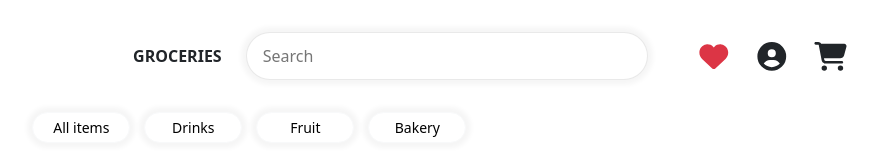
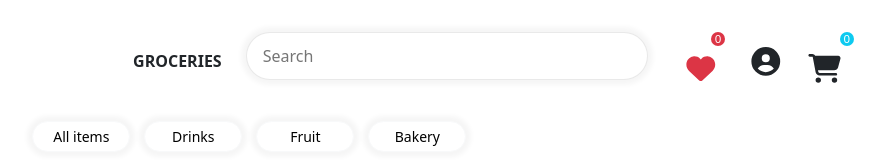
Before and after one commit to sathvik987/developer-test, a React (Create React App) app: page / in a window 1280 px wide. Shown: the top 160 px of the page, without its empty margins (193-1078 px from the left). Built offline with nearby package versions, Linux system fonts and the light colour scheme; no server answers.

Commit message:
Added cart ui

```diff
--- a/src/App.js
+++ b/src/App.js
@@ -3,9 +3,9 @@ import 'bootstrap/dist/css/bootstrap.min.css';
 import "./App.css"
 
 import { library } from "@fortawesome/fontawesome-svg-core";
-import { fas, faUserCircle, faHeart, faShoppingCart, faCartArrowDown } from "@fortawesome/free-solid-svg-icons";
+import { fas, faUserCircle, faHeart, faShoppingCart, faCartArrowDown, faArrowLeft } from "@fortawesome/free-solid-svg-icons";
 import { far } from '@fortawesome/free-regular-svg-icons';
-library.add(fas, far, faUserCircle, faHeart, faShoppingCart, faCartArrowDown)
+library.add(fas, far, faUserCircle, faHeart, faShoppingCart, faCartArrowDown, faArrowLeft)
 
 
 function App() {
--- /dev/null
+++ b/src/components/CheckOut/CheckOut.jsx
@@ -0,0 +1,60 @@
+import { Component } from "react";
+import "./checkout.css"
+import Row from 'react-bootstrap/Row';
+import Col from 'react-bootstrap/Col';
+
+
+class CheckOut extends Component {
+    constructor(props) {
+        super(props);
+        this.state = {
+
+        }
+    }
+
+
+    render() {
+
+        return (
+
+            <Row className="checkout-row">
+                <Row className="cart-products">
+                    {
+                        this.props.cart.length ? this.props.cart.map((product) => {
+                            return <Row className='cart-product-card' key={product.id}>
+                                <Col lg="2" sm="2" xs="6" className="flex-col">
+                                    <img src={product.img} alt="" className='cart-product-img' />
+                                </Col>
+
+                                <Col lg="4" sm="4" xs="6">
+
+                                </Col>
+
+                                <Col lg="3" sm="3" xs="4">
+
+                                </Col>
+
+                                <Col lg="2" sm="2" xs="4">
+
+                                </Col>
+
+                                <Col lg="1" sm="1" xs="4">
+
+                                </Col>
+
+
+                            </Row >
+
+
+                        }) : ""
+                    }
+
+                </Row>
+
+            </Row>
+
+        )
+    }
+}
+
+export default CheckOut;
--- /dev/null
+++ b/src/components/CheckOut/checkout.css
@@ -0,0 +1,36 @@
+.cart-product-card {
+    margin-bottom: 3em;
+    border: solid 1px #55555521;
+    box-shadow: 0 0 5px 5px rgb(0 0 0 / 4%);
+    background-color: rgb(255, 255, 255) !important;
+    border-radius: 2em;
+    max-height: 6em;
+    padding: 1em;
+    margin: 1em 0px;
+}
+
+
+.flex-col {
+    display: flex;
+    align-items: center;
+}
+
+.cart-product-img {
+    max-width: 100%;
+    max-height: 3em
+}
+
+.checkout-row {
+    display: flex;
+    justify-content: center;
+}
+
+.cart-products {
+    width: 70% !important;
+}
+
+@media only screen and (max-width : 480px) {
+    .cart-products {
+        width: 100% !important;
+    }
+}
--- a/src/components/LandingPage/LandingPage.jsx
+++ b/src/components/LandingPage/LandingPage.jsx
@@ -7,6 +7,7 @@ import { FontAwesomeIcon } from "@fortawesome/react-fontawesome";
 
 import SearchBox from "../SearchBox/SearchBox";
 import ProductCard from "../ProductCard/ProductCard";
+import CheckOut from "../CheckOut/CheckOut";
 
 import "./landing-page.css"
 
@@ -16,7 +17,10 @@ class LandingPage extends Component {
         this.state = {
             searchField: "",
             filter: "",
-            allProducts: []
+            allProducts: [],
+            favoriteProducts: [],
+            cart: [],
+            route: "landing-page"
         }
     }
 
@@ -37,6 +41,34 @@ class LandingPage extends Component {
         this.setState({ searchField: event.target.value })
     }
 
+    toggleFavoriteProduct = (productId) => {
+        if (this.state.favoriteProducts.includes(productId)) {
+            this.setState((prevState) => ({
+                favoriteProducts: prevState.favoriteProducts.filter((id) => id !== productId),
+            }));
+        } else {
+            this.setState((prevState) => ({
+                favoriteProducts: [...prevState.favoriteProducts, productId],
+            }));
+        }
+    }
+
+    toggleCart = (product) => {
+        if (this.state.cart.includes(product)) {
+            this.setState((prevState) => ({
+                cart: prevState.cart.filter((p) => p !== product),
+            }));
+        } else {
+            this.setState((prevState) => ({
+                cart: [...prevState.cart, product],
+            }));
+        }
+    }
+
+    changeRoute = (route) => {
+        this.setState({ route: route })
+    }
+
 
     render() {
 
@@ -45,10 +77,49 @@ class LandingPage extends Component {
                 (product.name.toLowerCase().includes(this.state.searchField.toLowerCase()))
         });
 
+        let title;
+        let page;
+        if (this.state.route === "landing-page") {
+            title = <Col lg="8" sm="8" xs="12" className="filter-text mt-4">
+                {this.state.filter ? this.state.filter : "All items"}
+            </Col>
+
+            page = <Col lg="11" sm="11" xs="11" className="router-col mt-4">
+                <div className="products mt-3">
+                    {
+                        filteredProducts.length ? filteredProducts.map((product) => {
+                            return <ProductCard key={product.id} product={product}
+                                favorite={this.state.favoriteProducts.includes(product.id)}
+                                addedToCart={this.state.cart.some(p => p.id === product.id)}
+                                toggleFavoriteProduct={this.toggleFavoriteProduct}
+                                toggleCart={this.toggleCart}>
+                            </ProductCard>
+                        }) : <h4>No items found.</h4>
+
+                    }
+                </div>
+            </Col>
+
+        } else {
+            title = <Col lg="8" sm="8" xs="12" className="filter-text mt-4">
+                <FontAwesomeIcon className="cursor-pointer icon" icon={["fas", "arrow-left"]}
+                    onClick={() => this.changeRoute("landing-page")} /> Checkout
+            </Col>
+            page = <Col lg="11" sm="11" xs="11" className="router-col mt-4">
+                <div className="router-div mt-3">
+                    <CheckOut cart={this.state.cart}></CheckOut>
+                </div>
+            </Col>
+
+        }
+
+
+
+
         return (
             <Container fluid>
                 <Row className="nav mt-4">
-                    <Col lg="2" sm="3" xs="12" className="logo-col cursor-pointer mt-2">
+                    <Col lg="2" sm="3" xs="12" className="logo-col cursor-pointer mt-2" onClick={() => this.changeRoute("landing-page")}>
                         Groceries
                     </Col>
 
@@ -59,9 +130,17 @@ class LandingPage extends Component {
                     </Col>
 
                     <Col lg="2" sm="3" xs="12" className="icons-col mt-2">
-                        <FontAwesomeIcon className="favorites cursor-pointer icon" icon={["fas", "heart"]} />
-                        <FontAwesomeIcon className="icon" icon={["fas", "user-circle"]} />
-                        <FontAwesomeIcon className="cursor-pointer icon" icon={["fas", "cart-shopping"]} />
+                        <div>
+                            <span className="favorites-count">{this.state.favoriteProducts.length}</span>
+                            <FontAwesomeIcon className="favorites icon" icon={["fas", "heart"]} />
+                        </div>
+                        <div>
+                            <FontAwesomeIcon className="icon" icon={["fas", "user-circle"]} />
+                        </div>
+                        <div>
+                            <span className="cart-count">{this.state.cart.length}</span>
+                            <FontAwesomeIcon className="cursor-pointer icon" icon={["fas", "cart-shopping"]} onClick={() => this.changeRoute("checkout-page")} />
+                        </div>
                     </Col>
                 </Row>
 
@@ -77,22 +156,10 @@ class LandingPage extends Component {
                             onClick={() => { this.setState({ filter: "bakery" }) }}>Bakery</Button>
                     </Col>
 
-                    <Col lg="8" sm="8" xs="12" className="filter-text mt-4">
-                        {this.state.filter ? this.state.filter : "All items"}
-                    </Col>
+                    {title}
 
 
-                    <Col lg="11" sm="11" xs="11" className="router-col mt-4">
-                        <div className="products mt-3">
-                            {
-                                filteredProducts.length ? filteredProducts.map((product) => {
-                                    return <ProductCard key={product.id} name={product.name} img={product.img}
-                                        description={product.description} price={product.price}></ProductCard>
-                                }) : <h4>No items found!!</h4>
-
-                            }
-                        </div>
-                    </Col>
+                    {page}
 
                 </Row>
 
--- a/src/components/LandingPage/landing-page.css
+++ b/src/components/LandingPage/landing-page.css
@@ -69,6 +69,38 @@
     padding: 1em;
 }
 
+.favorites-count {
+    font-size: 0.4em;
+    background: #dc3545;
+    color: white;
+    border-radius: 100%;
+    height: 1.2em;
+    width: 1.2em;
+    text-align: center;
+    display: flex;
+    justify-content: center;
+    align-items: center;
+    position: relative;
+    float: right;
+    left: -1em;
+}
+
+.cart-count {
+    font-size: 0.4em;
+    background: rgb(13, 202, 240);
+    color: white;
+    border-radius: 100%;
+    height: 1.2em;
+    width: 1.2em;
+    text-align: center;
+    display: flex;
+    justify-content: center;
+    align-items: center;
+    position: relative;
+    float: right;
+    left: -0.7em;
+}
+
 .router-col {
     height: 68vh;
     overflow: auto;
@@ -76,9 +108,20 @@
     justify-content: center;
 }
 
+.router-div {
+    width: 100%;
+    padding: 1em;
+    height: 68vh;
+    overflow: auto;
+}
+
 
 @media only screen and (max-width : 480px) {
     .router-col {
         height: 57vh;
     }
+
+    .router-div {
+        height: 57vh;
+    }
 }
--- a/src/components/ProductCard/product-card.css
+++ b/src/components/ProductCard/product-card.css
@@ -47,6 +47,14 @@
     justify-content: space-around;
 }
 
+.cursor-pointer {
+    cursor: pointer;
+}
+
+.favorite {
+    color: #dc3545;
+}
+
 @media only screen and (max-width : 480px) {
     .product-card {
         height: 25em;
```
Also changed, not shown: src/components/ProductCard/ProductCard.jsx (+21 -7 lines).
